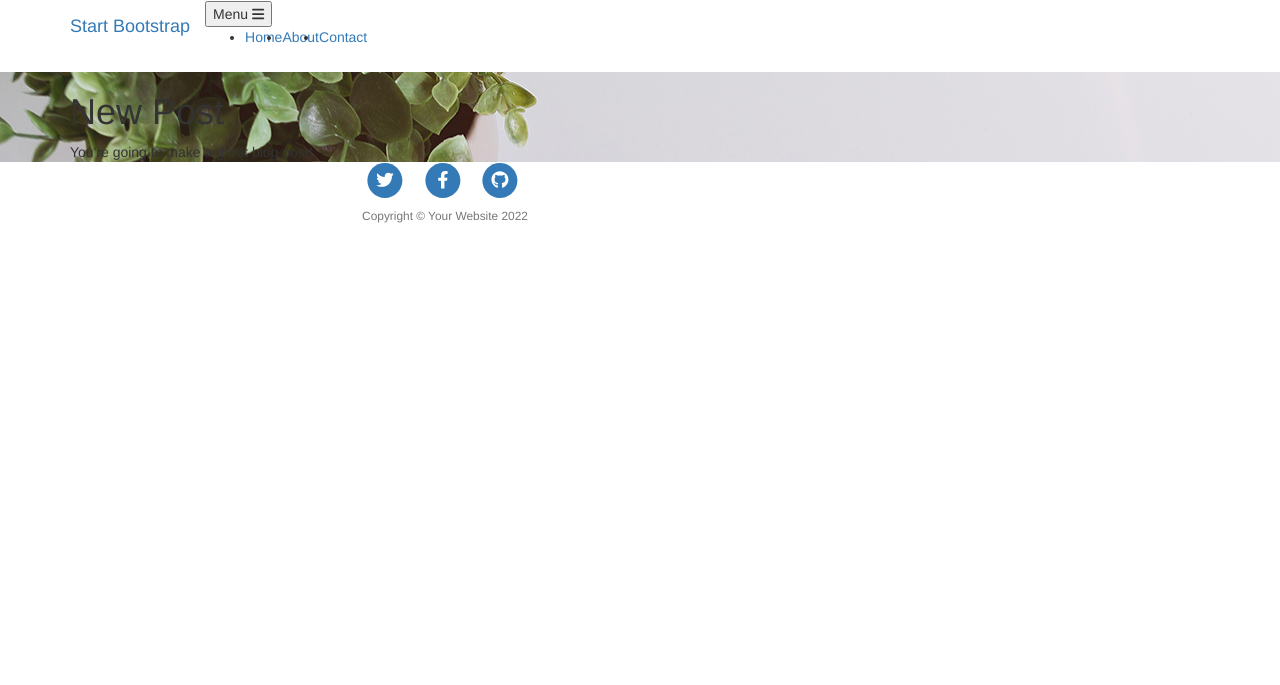
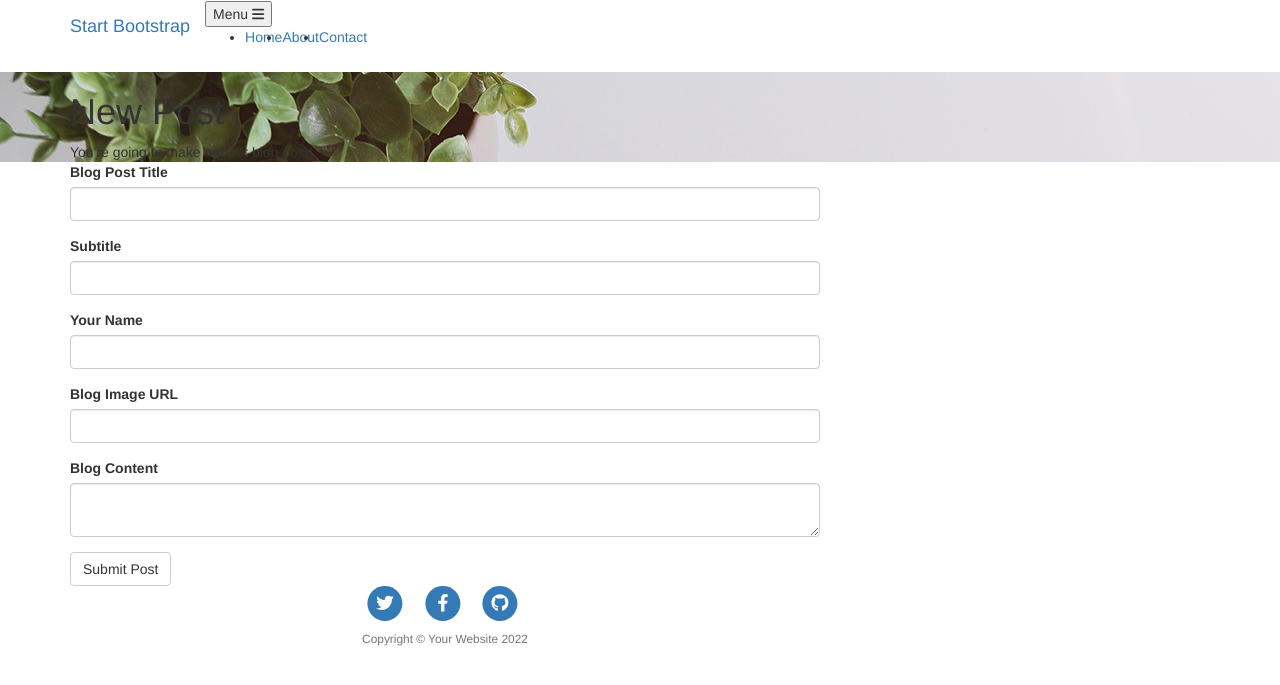
Before and after one commit to WilliamSpanfelner/day-67-RestfulRoutingBlog, a Flask app: page /new-post in a window 1280 px wide. Shown: the top 685 px of the page. Run offline with Flask 2, Linux system fonts and the light colour scheme; some libraries are stand-ins or nearby versions.

Commit message:
Insert the wtform into the make-post.html
document and the Jinja to link the ckeditor field with the body property.
Update css classes employed.

```diff
--- a/templates/make-post.html
+++ b/templates/make-post.html
@@ -1,13 +1,14 @@
 {% extends 'bootstrap/base.html' %}
+{% import "bootstrap/wtf.html" as wtf %}
 
 {% block content %}
 {% include "header.html" %}
   <!-- Page Header -->
-  <header class="masthead" style="background-image: url('{{ url_for('static', filename='img/edit-bg.jpg')}}')">
-    <div class="overlay"></div>
-    <div class="container">
-      <div class="row">
-        <div class="col-lg-8 col-md-10 mx-auto">
+  <header class="masthead" style="background-image: url('{{ url_for('static', filename='assets/img/edit-bg.jpg')}}')">
+<!--    <div class="overlay"></div>-->
+    <div class="container position-relative px-4 px-lg-5">
+      <div class="row gx-4 gx-lg-5 justify-content-center">
+        <div class="col-md-10 col-lg-8 col-xl-7">
           <div class="page-heading">
             <h1>New Post</h1>
             <span class="subheading">You're going to make a great blog post!</span>
@@ -17,11 +18,14 @@
     </div>
   </header>
 
-  <div class="container">
-    <div class="row">
-      <div class="col-lg-8 col-md-10 mx-auto">
+  <div class="container px-4 px-lg-5">
+    <div class="row gx-4 gx-lg-5 justify-content-center">
+      <div class="col-md-10 col-lg-8 col-xl-7">
 
           <!-- This is where the form will go -->
+          {{ wtf.quick_form(form, novalidate=True) }}
+          {{ ckeditor.load() }}
+          {{ ckeditor.config(name='body') }}
 
       </div>
     </div>
```
